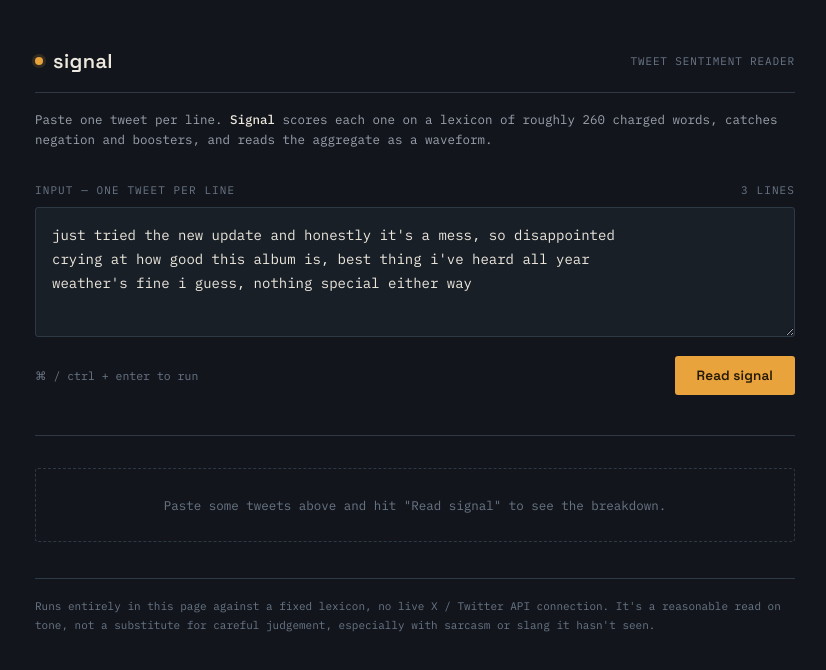
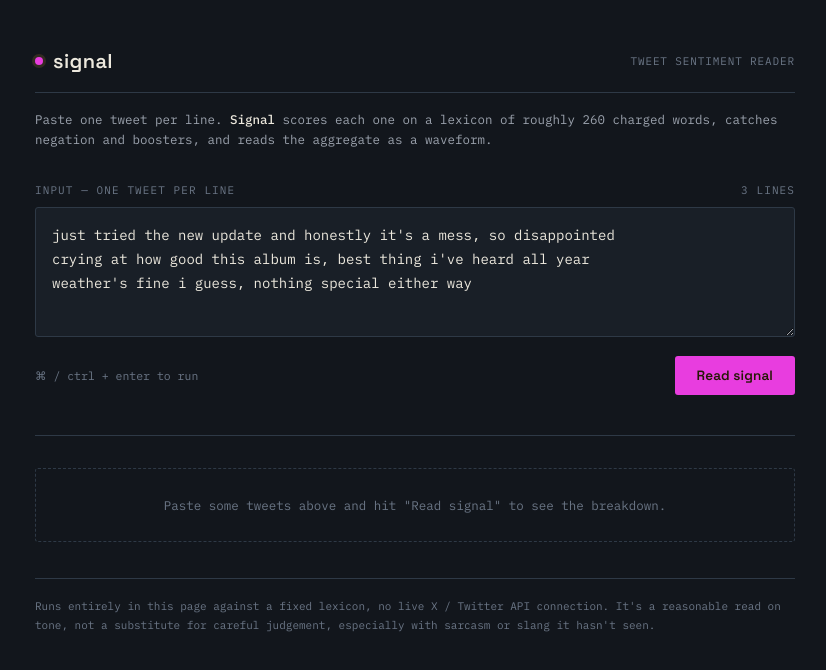
Before and after one commit to yusrababari/Twitter-Sentiment-Analysis, a React (Vite) app: page / in a window 1280 px wide. Shown: the top 670 px of the page, without its empty margins (225-1051 px from the left). Built offline with nearby package versions, Linux system fonts and the light colour scheme; the HTML template or start-up script is replaced by a standard one.

Commit message:
changed colors

```diff
--- a/src/index.css
+++ b/src/index.css
@@ -13,8 +13,8 @@
   --neg: #E0684F;
   --neg-dim: #9A3F2C;
   --neg-bg: #251813;
-  --amber: #E8A33D;
-  --amber-dim: #9C6E29;
+  --amber: #e83ddf;
+  --amber-dim: #df2290;
 }
 
 * {
```
